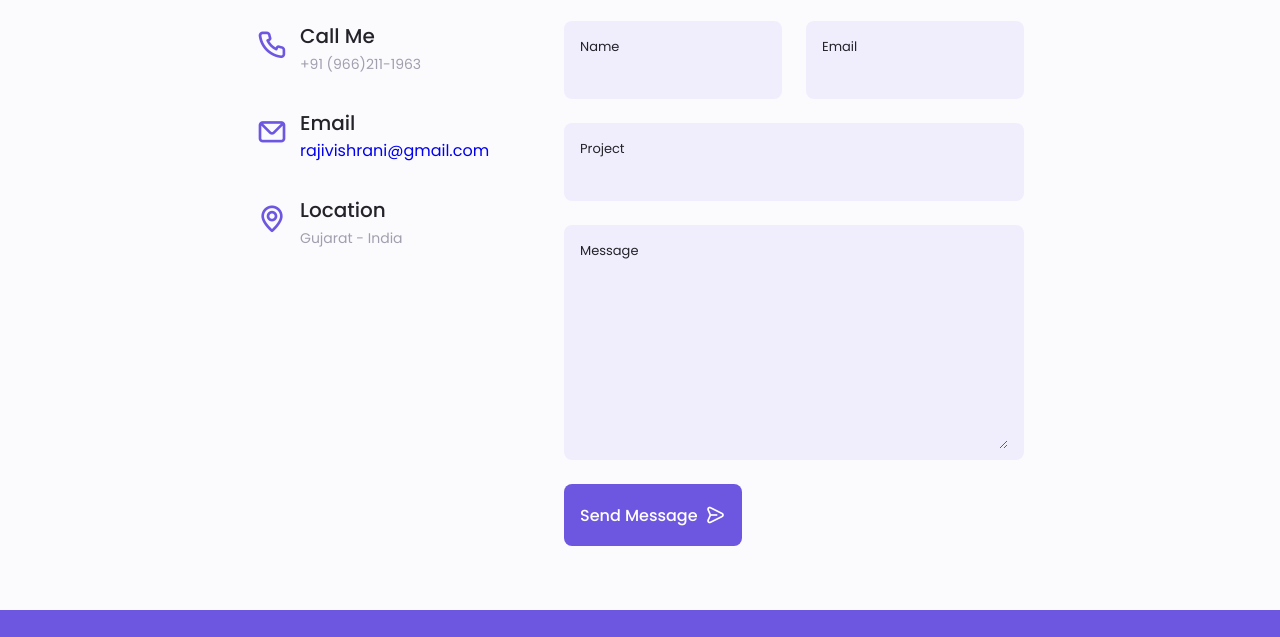
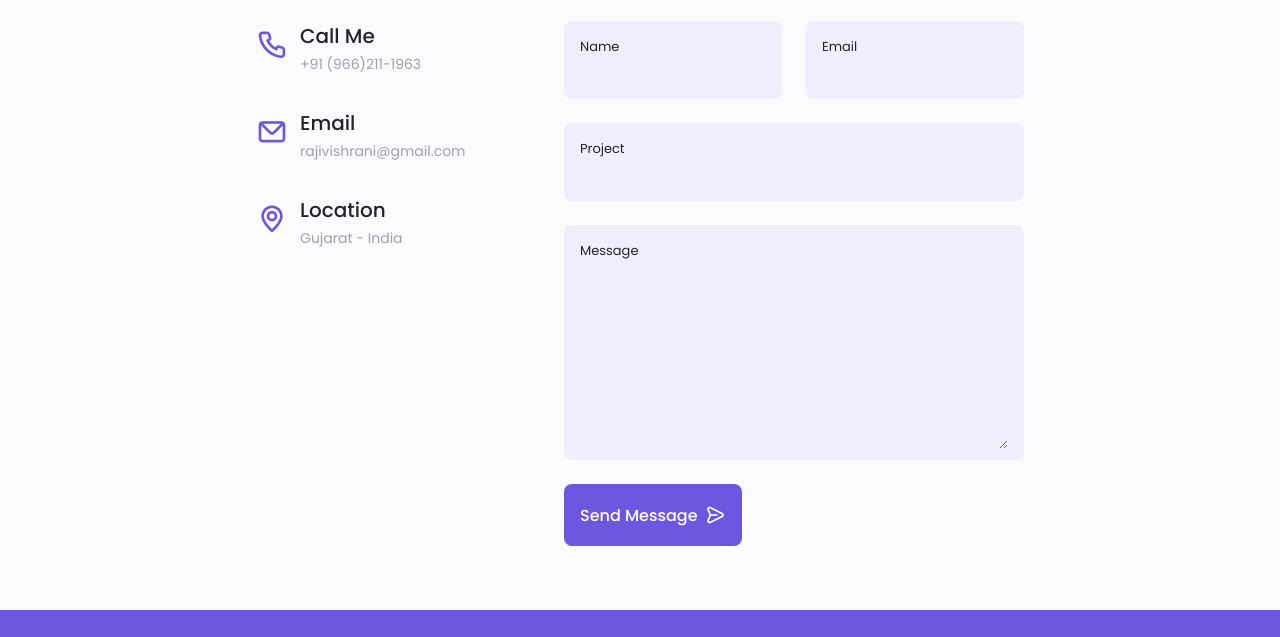
Before and after one commit to RajivIshrani/portfolio-rajiv, a plain HTML site: page index.html in a window 1280 px wide. Shown: the part 4680-5317 px from the top of the page. Drawn offline with nearby package versions, Linux system fonts and the light colour scheme.

Commit message:
another change in email

```diff
--- a/index.html
+++ b/index.html
@@ -553,8 +553,8 @@
 
                             <div>
                                 <h3 class="contact__title">Email</h3>
-                                <!-- <span class="contact__subtitle">rajivishrani@gmail.com</span> -->
-                                <a href="mailto:rajivishrani@gmail.com" target="_blank">rajivishrani@gmail.com</a>
+                                <span class="contact__subtitle">rajivishrani@gmail.com</span>
+                                <!-- <a href="mailto:rajivishrani@gmail.com" target="_blank">rajivishrani@gmail.com</a> -->
                             </div>
                         </div>
 
```
